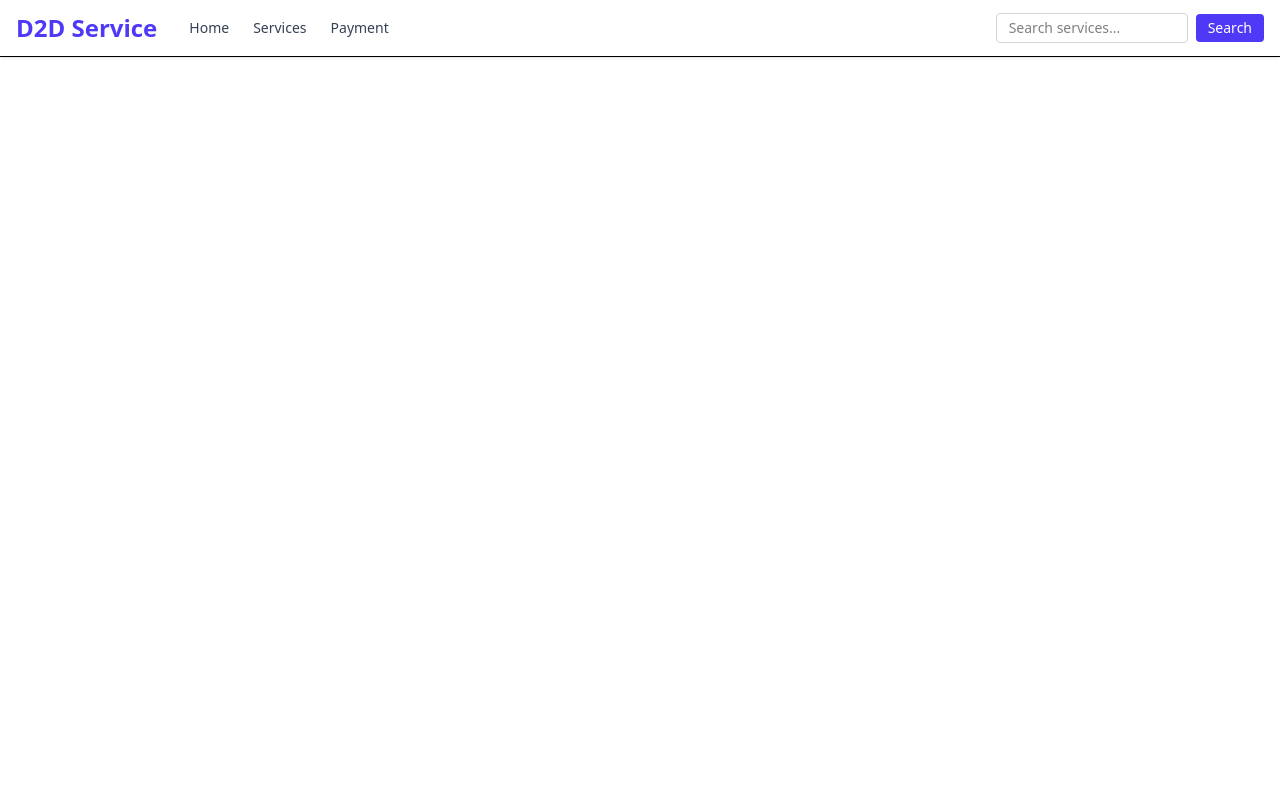
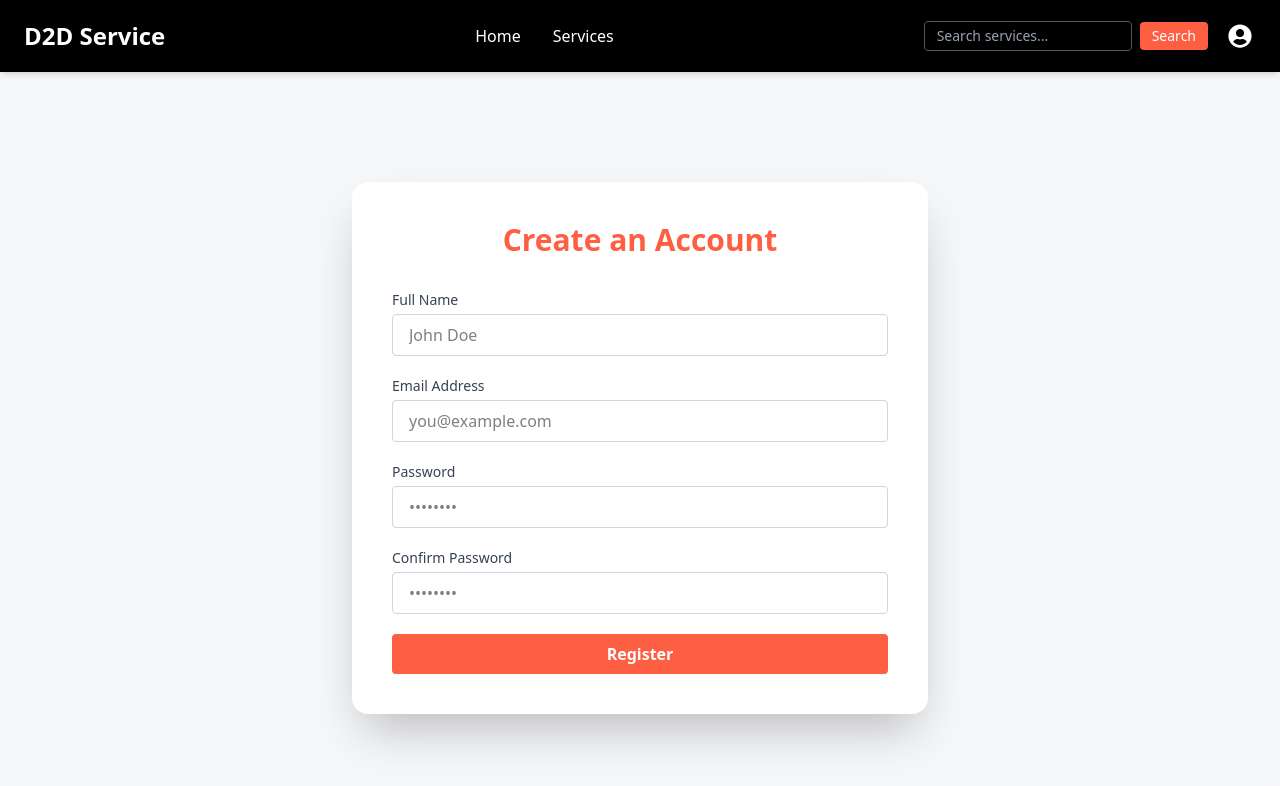
Before and after one commit to pandeykarmanya/PROJECT-1, a React (Vite) app in the folder Hyperlocal Service Marketplace/: page /register in a window 1280 px wide. Shown: the top 786 px of the page. Built offline with nearby package versions, Linux system fonts and the light colour scheme.

Commit message:
navbar updated, login and register page created

```diff
--- a/Hyperlocal Service Marketplace/package.json
+++ b/Hyperlocal Service Marketplace/package.json
@@ -13,6 +13,7 @@
     "@tailwindcss/vite": "^4.1.11",
     "react": "^19.1.0",
     "react-dom": "^19.1.0",
+    "react-icons": "^5.5.0",
     "react-router-dom": "^7.6.3",
     "tailwindcss": "^4.1.11"
   },
--- a/Hyperlocal Service Marketplace/src/App.jsx
+++ b/Hyperlocal Service Marketplace/src/App.jsx
@@ -2,6 +2,8 @@ import { Routes, Route } from 'react-router-dom';
 import Header from './components/Header';
 import Home from './pages/Home';
 import Services from './pages/Services';
+import Login from './pages/Login';
+import Register from './pages/Register';
 
 function App() {
   return (
@@ -10,6 +12,8 @@ function App() {
       <Routes>
         <Route path="/" element={<Home />} />
         <Route path="/services" element={<Services />} />
+        <Route path="/login" element={<Login />} />
+        <Route path="/register" element={<Register />} />
       </Routes>
     </>
   );
--- a/Hyperlocal Service Marketplace/src/components/Header.jsx
+++ b/Hyperlocal Service Marketplace/src/components/Header.jsx
@@ -1,8 +1,10 @@
 import { Link } from 'react-router-dom';
 import { useState } from 'react';
+import { FaUserCircle } from 'react-icons/fa';
 
 export default function Header() {
   const [query, setQuery] = useState('');
+  const [showDropdown, setShowDropdown] = useState(false);
 
   const handleSearch = (e) => {
     e.preventDefault();
@@ -10,35 +12,59 @@ export default function Header() {
   };
 
   return (
-    <header className="bg-white shadow-sm border-b">
-      <div className="max-w-7xl mx-auto flex items-center justify-between gap-4 px-4 py-3">
+    <header className="bg-black shadow-md fixed top-0 w-full z-50">
+      <div className="max-w-7xl mx-auto flex items-center justify-between px-6 py-5">
 
-        {/* LEFT: Logo + Links */}
-        <div className="flex items-center gap-8">
-          <Link to="/" className="text-2xl font-bold text-indigo-600">D2D Service</Link>
-          <nav className="flex gap-6 text-gray-700 text-sm font-medium">
-            <Link to="/" className="hover:text-indigo-600 transition">Home</Link>
-            <Link to="/services" className="hover:text-indigo-600 transition">Services</Link>
-            <Link to="/payment" className="hover:text-indigo-600 transition">Payment</Link>
-          </nav>
+        {/* LEFT: Logo */}
+        <div className="flex-shrink-0 mr-auto">
+          <Link to="/" className="text-2xl font-bold text-white">D2D Service</Link>
         </div>
 
-        {/* RIGHT: Search */}
+        {/* CENTER: Navigation Links */}
+        <div className="flex gap-8 text-white text-base font-medium">
+          <Link to="/" className="hover:text-[#FE5E41] transition">Home</Link>
+          <Link to="/services" className="hover:text-[#FE5E41] transition">Services</Link>
+        </div>
+
+        {/* RIGHT: Search and Profile */}
+        <div className="flex items-center gap-4 ml-auto relative">
           <form onSubmit={handleSearch} className="flex items-center gap-2">
             <input
               type="text"
               placeholder="Search services..."
               value={query}
               onChange={(e) => setQuery(e.target.value)}
-            className="w-48 border border-gray-300 rounded px-3 py-1 text-sm focus:outline-none focus:ring-2 focus:ring-indigo-200"
+              className="w-52 border border-gray-600 bg-black text-white placeholder-gray-400 rounded px-3 py-1 text-sm focus:outline-none focus:ring-2 focus:ring-[#FE5E41]"
             />
             <button
               type="submit"
-            className="text-sm px-3 py-1 bg-indigo-600 text-white rounded hover:bg-indigo-700"
+              className="text-sm px-3 py-1 bg-[#FE5E41] text-white rounded hover:bg-[#e04b32] transition"
             >
               Search
             </button>
           </form>
+
+          {/* Profile Icon */}
+          <button
+            onClick={() => setShowDropdown(!showDropdown)}
+            className="text-white text-2xl hover:bg-[#FE5E41] transition rounded-full p-1"
+          >
+            <FaUserCircle />
+          </button>
+
+          {/* Dropdown Menu */}
+          {showDropdown && (
+            <div className="absolute top-12 right-0 bg-white text-black rounded-lg shadow-md ring-1 ring-[#FE5E41]/30 w-36 py-1 z-50">
+              <Link
+                to="/login"
+                onClick={() => setShowDropdown(false)}
+                className="w-full block px-4 py-1.5 text-sm text-gray-800 text-left hover:bg-[#FFE4DE] rounded transition"
+              >
+                Login
+              </Link>
+            </div>
+          )}
+        </div>
       </div>
     </header>
   );
--- /dev/null
+++ b/Hyperlocal Service Marketplace/src/pages/Login.jsx
@@ -0,0 +1,82 @@
+import { useState } from 'react';
+import { Link } from 'react-router-dom';
+
+export default function Login() {
+  const [email, setEmail] = useState('');
+  const [password, setPassword] = useState('');
+  const [message, setMessage] = useState('');
+
+  const handleLogin = (e) => {
+    e.preventDefault();
+
+    if (email.trim() && password.trim()) {
+      setMessage('✅ Logged in successfully!');
+    } else {
+      setMessage('❌ Please enter email and password.');
+    }
+  };
+
+  return (
+    <div className="min-h-screen flex items-center justify-center bg-gray-100 pt-24 relative overflow-hidden">
+
+      {/* Background blur effect */}
+      <div className="absolute inset-0 bg-white/30 backdrop-blur-sm z-0"></div>
+
+      {/* Login card */}
+      <div className="relative z-10 bg-white p-10 rounded-2xl shadow-2xl w-full max-w-xl">
+        <h2 className="text-3xl font-bold text-center text-[#FE5E41] mb-8">
+          Login
+        </h2>
+
+        <form className="space-y-5" onSubmit={handleLogin}>
+          {/* Email */}
+          <div>
+            <label className="block text-sm font-medium text-gray-700 mb-1">Email address</label>
+            <input
+              type="email"
+              value={email}
+              onChange={(e) => setEmail(e.target.value)}
+              className="w-full px-4 py-2 border border-gray-300 rounded focus:outline-none focus:ring-2 focus:ring-[#FE5E41]"
+              placeholder="you@example.com"
+            />
+          </div>
+
+          {/* Password */}
+          <div>
+            <label className="block text-sm font-medium text-gray-700 mb-1">Password</label>
+            <input
+              type="password"
+              value={password}
+              onChange={(e) => setPassword(e.target.value)}
+              className="w-full px-4 py-2 border border-gray-300 rounded focus:outline-none focus:ring-2 focus:ring-[#FE5E41]"
+              placeholder="••••••••"
+            />
+          </div>
+
+          {/* Login Button */}
+          <button
+            type="submit"
+            className="w-full py-2 px-4 bg-[#FE5E41] hover:bg-[#e04b32] text-white font-semibold rounded transition"
+          >
+            Login
+          </button>
+        </form>
+
+        {/* Message */}
+        {message && (
+          <p className="text-center mt-4 text-sm font-medium text-gray-700">
+            {message}
+          </p>
+        )}
+
+        {/* Footer Text */}
+        <p className="text-sm text-gray-600 text-center mt-6">
+          Don’t have an account?{' '}
+          <Link to="/register" className="text-[#FE5E41] font-medium hover:underline">
+            Create
+          </Link>
+        </p>
+      </div>
+    </div>
+  );
+}
--- /dev/null
+++ b/Hyperlocal Service Marketplace/src/pages/Register.jsx
@@ -0,0 +1,102 @@
+import { useState } from 'react';
+
+export default function Register() {
+  const [name, setName] = useState('');
+  const [email, setEmail] = useState('');
+  const [password, setPassword] = useState('');
+  const [confirm, setConfirm] = useState('');
+  const [message, setMessage] = useState('');
+
+  const handleRegister = (e) => {
+    e.preventDefault();
+
+    if (!name || !email || !password || !confirm) {
+      setMessage('❌ Please fill in all fields.');
+    } else if (password !== confirm) {
+      setMessage('❌ Passwords do not match.');
+    } else {
+      setMessage('✅ Account created successfully!');
+    }
+  };
+
+  return (
+    <div className="min-h-screen flex items-center justify-center bg-gray-100 pt-24 relative overflow-hidden">
+
+      {/* Blur background layer */}
+      <div className="absolute inset-0 bg-white/30 backdrop-blur-sm z-0"></div>
+
+      {/* Form container */}
+      <div className="relative z-10 bg-white p-10 rounded-2xl shadow-2xl w-full max-w-xl">
+        <h2 className="text-3xl font-bold text-center text-[#FE5E41] mb-8">
+          Create an Account
+        </h2>
+
+        <form className="space-y-5" onSubmit={handleRegister}>
+          {/* Name */}
+          <div>
+            <label className="block text-sm font-medium text-gray-700 mb-1">Full Name</label>
+            <input
+              type="text"
+              value={name}
+              onChange={(e) => setName(e.target.value)}
+              className="w-full px-4 py-2 border border-gray-300 rounded focus:outline-none focus:ring-2 focus:ring-[#FE5E41]"
+              placeholder="John Doe"
+            />
+          </div>
+
+          {/* Email */}
+          <div>
+            <label className="block text-sm font-medium text-gray-700 mb-1">Email Address</label>
+            <input
+              type="email"
+              value={email}
+              onChange={(e) => setEmail(e.target.value)}
+              className="w-full px-4 py-2 border border-gray-300 rounded focus:outline-none focus:ring-2 focus:ring-[#FE5E41]"
+              placeholder="you@example.com"
+            />
+          </div>
+
+          {/* Password */}
+          <div>
+            <label className="block text-sm font-medium text-gray-700 mb-1">Password</label>
+            <input
+              type="password"
+              value={password}
+              onChange={(e) => setPassword(e.target.value)}
+              className="w-full px-4 py-2 border border-gray-300 rounded focus:outline-none focus:ring-2 focus:ring-[#FE5E41]"
+              placeholder="••••••••"
+            />
+          </div>
+
+          {/* Confirm Password */}
+          <div>
+            <label className="block text-sm font-medium text-gray-700 mb-1">Confirm Password</label>
+            <input
+              type="password"
+              value={confirm}
+              onChange={(e) => setConfirm(e.target.value)}
+              className="w-full px-4 py-2 border border-gray-300 rounded focus:outline-none focus:ring-2 focus:ring-[#FE5E41]"
+              placeholder="••••••••"
+            />
+          </div>
+
+          {/* Register Button */}
+          <button
+            type="submit"
+            className="w-full py-2 px-4 bg-[#FE5E41] hover:bg-[#e04b32] text-white font-semibold rounded transition"
+          >
+            Register
+          </button>
+        </form>
+
+        {/* Message */}
+        {message && (
+          <p className="text-center mt-4 text-sm font-medium text-gray-700">
+            {message}
+          </p>
+        )}
+
+      </div>
+    </div>
+  );
+}
```
Also changed, not shown: 1 other file (tests, documents, lock files or other folders). Lines whose indentation alone changed are shown as unchanged.
